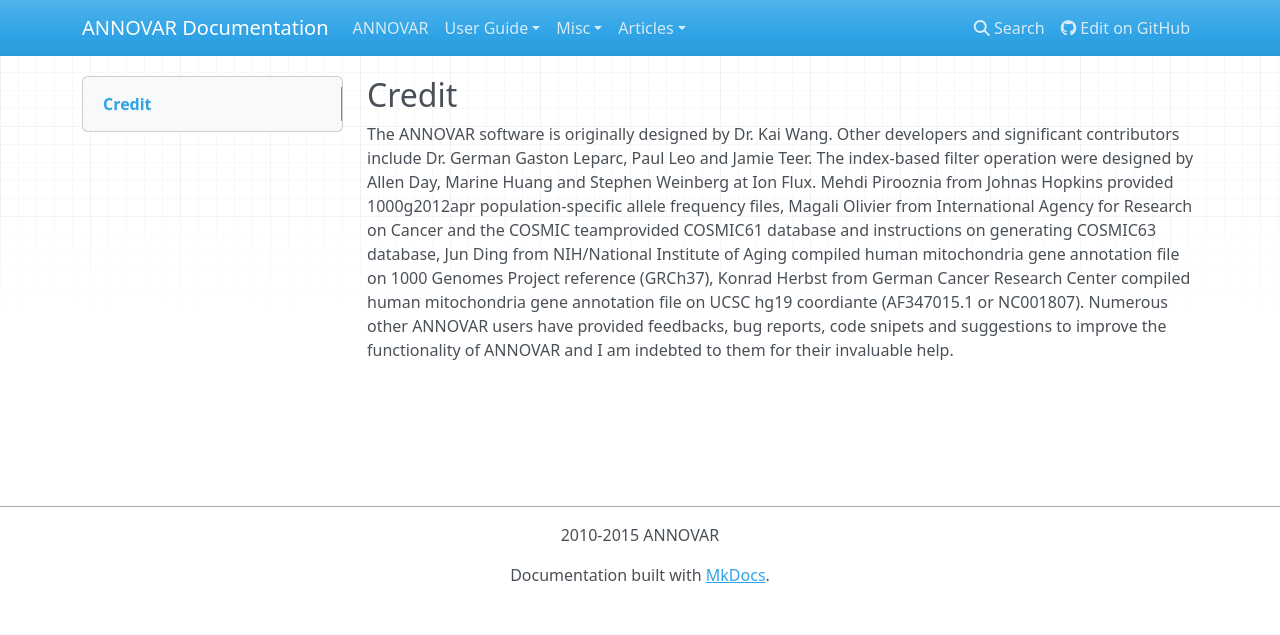
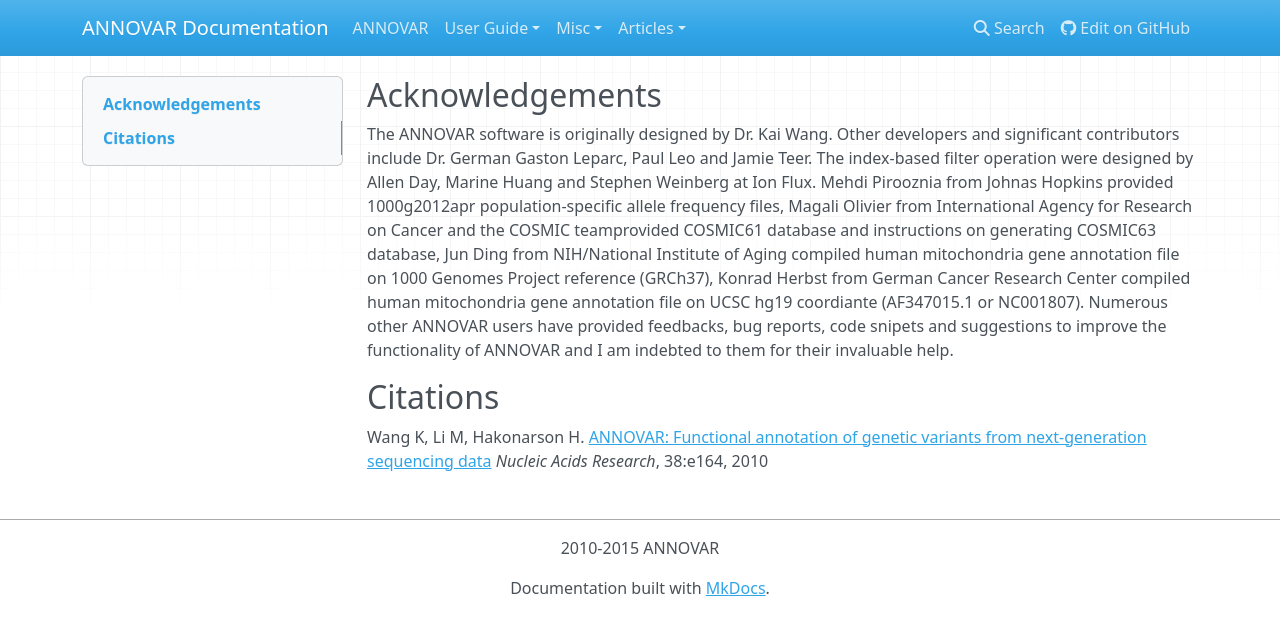
Before and after one commit to WGLab/doc-ANNOVAR, an MkDocs documentation site: the page built from docs/misc/credit.md, in a window 1280 px wide. Shown: the top 635 px of the page. Built offline with MkDocs 1.6.1, drawn with Linux system fonts in a browser that asks for light colours; nearby versions of some CDN libraries; old or Windows-style settings are respelled for this version of MkDocs.

Commit message:
Updated credit.md

```diff
--- a/docs/misc/credit.md
+++ b/docs/misc/credit.md
@@ -1,3 +1,7 @@
-## Credit
+## Acknowledgements
 
 The ANNOVAR software is originally designed by Dr. Kai Wang. Other developers and significant contributors include Dr. German Gaston Leparc, Paul Leo and Jamie Teer. The index-based filter operation were designed by Allen Day, Marine Huang and Stephen Weinberg at Ion Flux. Mehdi Pirooznia from Johnas Hopkins provided 1000g2012apr population-specific allele frequency files, Magali Olivier from International Agency for Research on Cancer and the COSMIC teamprovided COSMIC61 database and instructions on generating COSMIC63 database, Jun Ding from NIH/National Institute of Aging compiled human mitochondria gene annotation file on 1000 Genomes Project reference (GRCh37), Konrad Herbst from German Cancer Research Center compiled human mitochondria gene annotation file on UCSC hg19 coordiante (AF347015.1 or NC001807). Numerous other ANNOVAR users have provided feedbacks, bug reports, code snipets and suggestions to improve the functionality of ANNOVAR and I am indebted to them for their invaluable help.
+
+## Citations
+
+Wang K, Li M, Hakonarson H. [ANNOVAR: Functional annotation of genetic variants from next-generation sequencing data](http://nar.oxfordjournals.org/content/38/16/e164) _Nucleic Acids Research_, 38:e164, 2010
```
